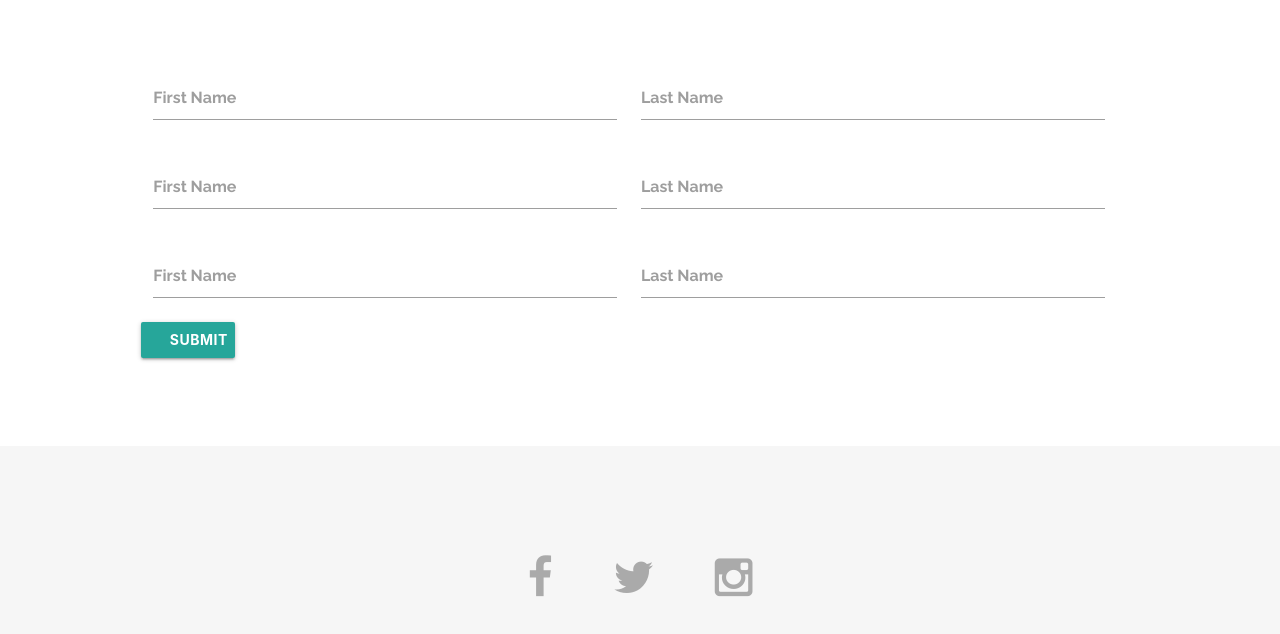
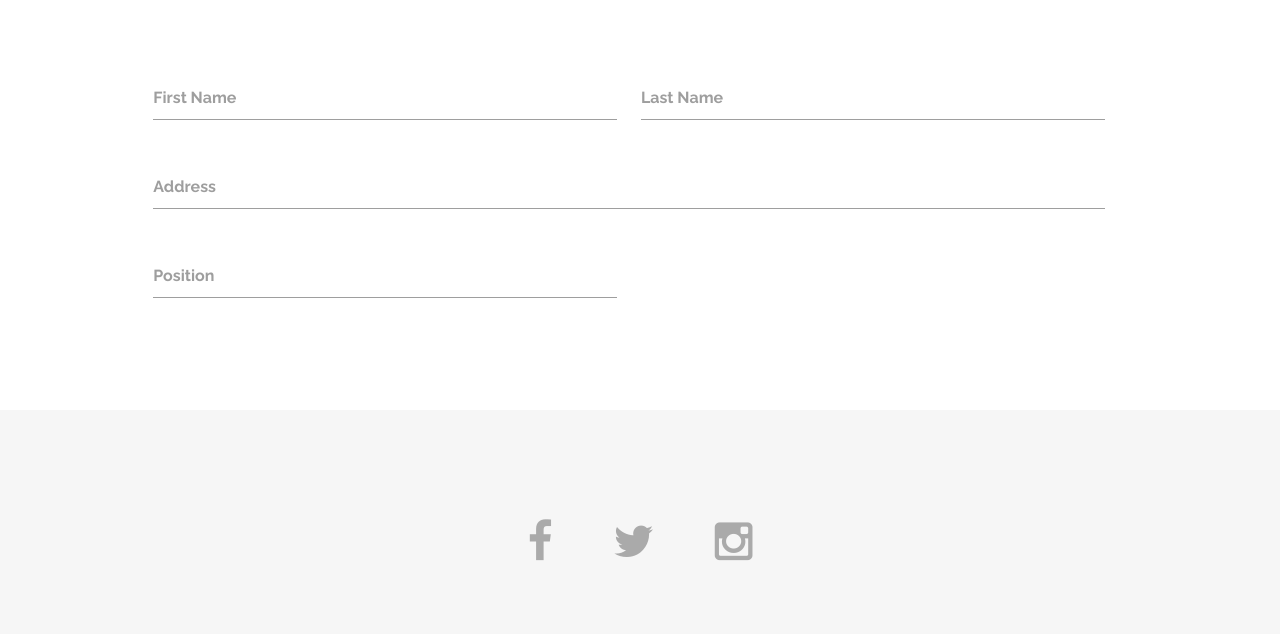
Before and after one commit to blznk128/Work-Website-2, a plain HTML site: page Jobs.html in a window 1280 px wide. Shown: the part 244-878 px from the top of the page. Drawn offline with nearby package versions, Linux system fonts and the light colour scheme.

Commit message:
added address and position

```diff
--- a/Jobs.html
+++ b/Jobs.html
@@ -44,28 +44,16 @@
 							</div>
 						  </div>
 						  <div class="row">
-							<div class="input-field col s6">
-							  <input  id="first_name" type="text" class="validate">
-							  <label for="first_name">First Name</label>
+							<div class="input-field col s12">
+							  <input  id="address" type="text" class="validate">
+							  <label for="address">Address</label>
 							</div>
 							<div class="input-field col s6">
-							  <input id="last_name" type="text" class="validate">
-							  <label for="last_name">Last Name</label>
+							  <input id="position" type="text" class="validate">
+							  <label for="position">Position</label>
 							</div>
 						  </div>
-						  <div class="row">
-							<div class="input-field col s6">
-							  <input  id="first_name" type="text" class="validate">
-							  <label for="first_name">First Name</label>
-							</div>
-							<div class="input-field col s6">
-							  <input id="last_name" type="text" class="validate">
-							  <label for="last_name">Last Name</label>
-							</div>
-							<button class="btn waves-effect waves-light" type="submit" name="action">Submit
-								<i class="material-icons right"></i>
-							  </button>
-						  </div>
+
 						</form>
 					  </div>
 
```
